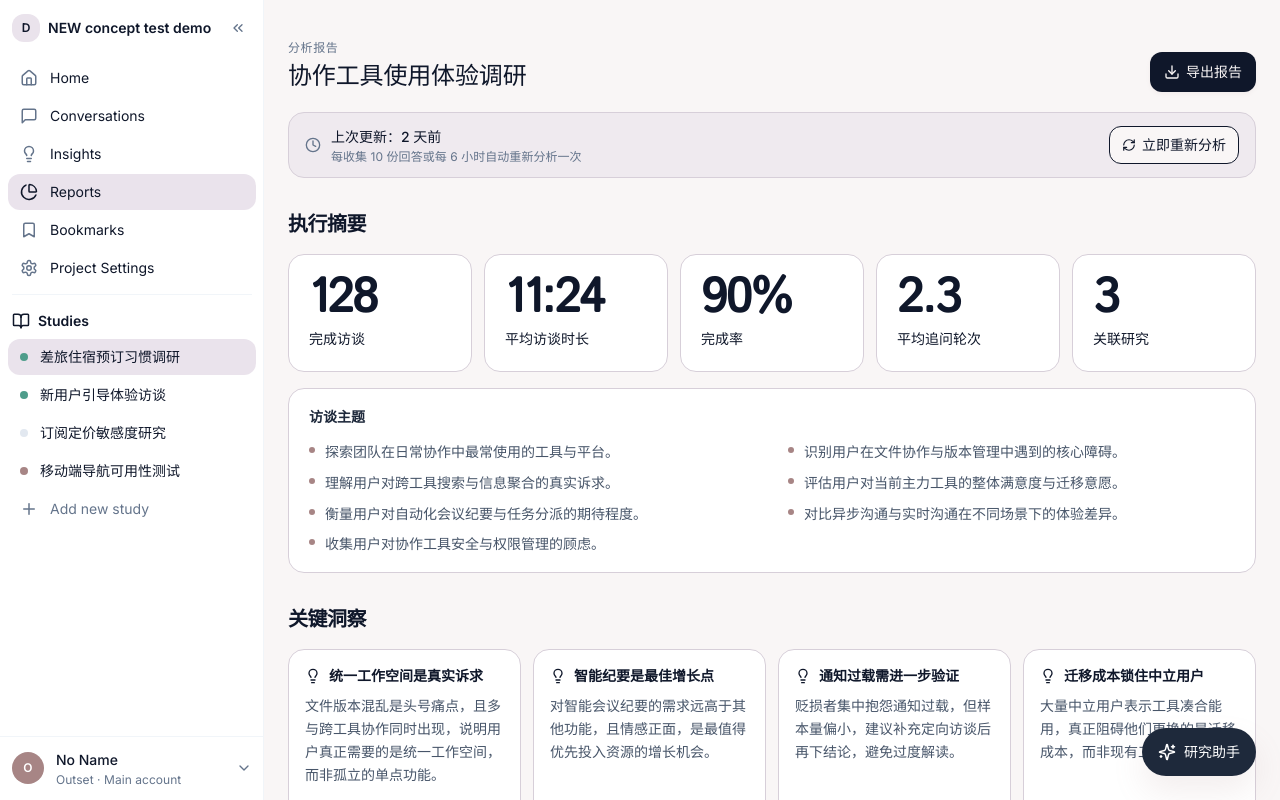
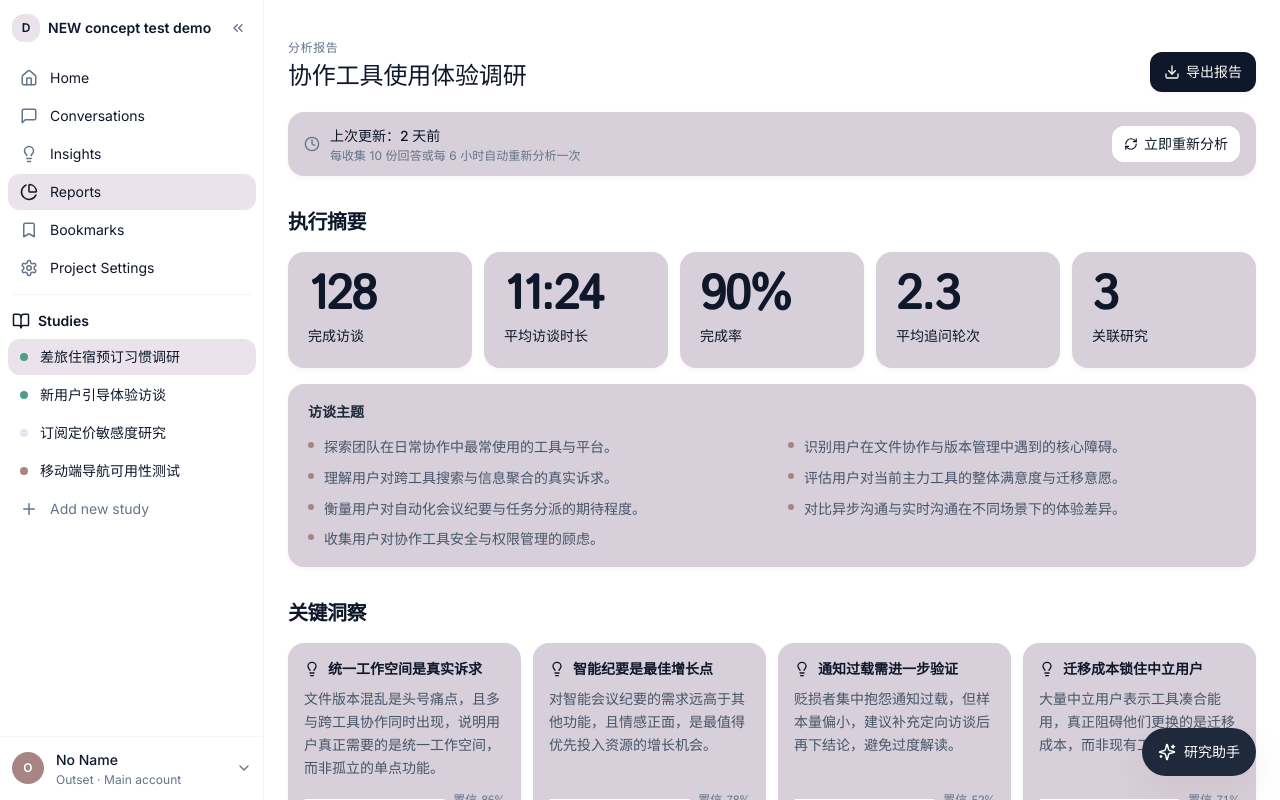
Before and after one commit to zhangsiyu0202-coder/Morris, a Next.js app in the folder apps/web/: page /report in a window 1280 px wide. Built offline with nearby package versions, Linux system fonts and the light colour scheme; a web font is replaced by a local one.

Commit message:
feat: update component styles to use bg-ink-0 and add shadows

```diff
--- a/apps/web/app/report/page.tsx
+++ b/apps/web/app/report/page.tsx
@@ -14,7 +14,7 @@ export default function ReportPage() {
   const report = MOCK_REPORT
 
   return (
-    <main className="min-h-dvh bg-mauve-50">
+    <main className="min-h-dvh bg-ink-0">
       <div className="mx-auto flex w-full max-w-6xl flex-col gap-8 px-4 py-8 sm:px-6 sm:py-10">
         <ReportHeader report={report} />
         <SummarySection report={report} />
--- a/apps/web/components/report/analysis-section.tsx
+++ b/apps/web/components/report/analysis-section.tsx
@@ -7,7 +7,7 @@ import { SENTIMENT_COLOR, SENTIMENT_LABEL } from "./shared"
 function SentimentDonut({ data }: { data: SentimentDatum[] }) {
   const total = data.reduce((s, d) => s + d.count, 0)
   return (
-    <div className="flex flex-col gap-4 rounded-lg border border-mauve-200 bg-ink-0 px-5 py-5">
+    <div className="flex flex-col gap-4 rounded-lg bg-mauve-200 px-5 py-5 shadow-[0_2px_4px_rgba(167,133,133,0.08)]">
       <h3 className="text-body-sm font-semibold text-ink-800">整体情感分布</h3>
       <div className="flex items-center gap-5">
         <ResponsiveContainer width={120} height={120}>
@@ -45,7 +45,7 @@ function SentimentDonut({ data }: { data: SentimentDatum[] }) {
 function ThemeBars({ themes }: { themes: Theme[] }) {
   const max = Math.max(...themes.map((t) => t.mentions))
   return (
-    <div className="flex flex-col gap-4 rounded-lg border border-mauve-200 bg-ink-0 px-5 py-5">
+    <div className="flex flex-col gap-4 rounded-lg bg-mauve-200 px-5 py-5 shadow-[0_2px_4px_rgba(167,133,133,0.08)]">
       <h3 className="text-body-sm font-semibold text-ink-800">高频主题</h3>
       <ul className="flex flex-col gap-2.5">
         {themes.map((t) => (
--- a/apps/web/components/report/findings-section.tsx
+++ b/apps/web/components/report/findings-section.tsx
@@ -16,7 +16,7 @@ import { CHART_RAMP, highlightKeywords } from "./shared"
 
 function ChartFrame({ caption, children }: { caption: string; children: React.ReactNode }) {
   return (
-    <div className="flex flex-col gap-3 rounded-lg border border-mauve-200 bg-mauve-50/50 p-4">
+    <div className="flex flex-col gap-3 rounded-lg bg-ink-0 p-4">
       <p className="text-caption leading-snug text-ink-500">{caption}</p>
       {children}
     </div>
@@ -80,7 +80,7 @@ function ThemeAccordion({ data }: { data: ChoiceDatum[] }) {
       {data.map((d) => {
         const isOpen = open === d.label
         return (
-          <li key={d.label} className="border-b border-mauve-200 last:border-b-0">
+          <li key={d.label} className="border-b border-mauve-300 last:border-b-0">
             <button
               type="button"
               onClick={() => setOpen(isOpen ? null : d.label)}
@@ -175,7 +175,7 @@ function NpsPanel({ stat }: { stat: Extract<QuestionStat, { kind: "nps" }> }) {
 function QuestionCard({ stat, index }: { stat: QuestionStat; index: number }) {
   const [expanded, setExpanded] = useState(index === 0)
   return (
-    <article className="overflow-hidden rounded-lg border border-mauve-200 bg-ink-0 shadow-sm">
+    <article className="overflow-hidden rounded-lg bg-mauve-200 shadow-[0_2px_4px_rgba(167,133,133,0.08)]">
       <button
         type="button"
         onClick={() => setExpanded(!expanded)}
@@ -195,7 +195,7 @@ function QuestionCard({ stat, index }: { stat: QuestionStat; index: number }) {
       </button>
 
       {expanded ? (
-        <div className="grid gap-5 border-t border-mauve-100 px-5 py-5 lg:grid-cols-2">
+        <div className="grid gap-5 px-5 py-5 shadow-[inset_0_1px_0_var(--color-mauve-300)] lg:grid-cols-2">
           <ChartFrame caption={`报告问题：${stat.reportQuestion}`}>
             {stat.kind === "choice" ? (
               <ChoiceChart data={stat.data} />
@@ -210,7 +210,7 @@ function QuestionCard({ stat, index }: { stat: QuestionStat; index: number }) {
             {stat.kind === "choice" ? (
               <ThemeAccordion data={stat.data} />
             ) : (
-              <div className="flex h-full flex-col justify-center gap-2 rounded-lg bg-mauve-50/50 p-4">
+              <div className="flex h-full flex-col justify-center gap-2 rounded-lg bg-ink-0 p-4">
                 <p className="text-body-sm leading-relaxed text-ink-600">{stat.summary}</p>
               </div>
             )}
--- a/apps/web/components/report/highlights-section.tsx
+++ b/apps/web/components/report/highlights-section.tsx
@@ -5,7 +5,7 @@ function ConfidenceBar({ value }: { value: number }) {
   const pct = Math.round(value * 100)
   return (
     <div className="flex items-center gap-2">
-      <div className="h-1 flex-1 overflow-hidden rounded-full bg-mauve-200">
+      <div className="h-1 flex-1 overflow-hidden rounded-full bg-ink-0">
         <div className="h-full rounded-full bg-ink-700" style={{ width: `${pct}%` }} />
       </div>
       <span className="font-data text-caption tabular-nums text-ink-400">{`置信 ${pct}%`}</span>
@@ -21,7 +21,7 @@ export function HighlightsSection({ insights }: { insights: Insight[] }) {
         {insights.map((insight) => (
           <article
             key={insight.id}
-            className="flex flex-col gap-2.5 rounded-lg border border-mauve-200 bg-ink-0 px-4 py-4"
+            className="flex flex-col gap-2.5 rounded-lg bg-mauve-200 px-4 py-4 shadow-[0_2px_4px_rgba(167,133,133,0.08)]"
           >
             <div className="flex items-start gap-2">
               <Lightbulb className="mt-0.5 size-4 shrink-0 text-mauve-500" aria-hidden="true" />
--- a/apps/web/components/report/report-header.tsx
+++ b/apps/web/components/report/report-header.tsx
@@ -18,7 +18,7 @@ export function ReportHeader({ report }: { report: SurveyReport }) {
         </button>
       </div>
 
-      <div className="flex flex-wrap items-center justify-between gap-3 rounded-lg border border-mauve-200 bg-mauve-100/60 px-4 py-3">
+      <div className="flex flex-wrap items-center justify-between gap-3 rounded-lg bg-mauve-200 px-4 py-3 shadow-[0_2px_4px_rgba(167,133,133,0.08)]">
         <div className="flex items-center gap-2.5">
           <Clock className="size-4 text-ink-400" aria-hidden="true" />
           <div className="flex flex-col leading-tight">
@@ -28,7 +28,7 @@ export function ReportHeader({ report }: { report: SurveyReport }) {
         </div>
         <button
           type="button"
-          className="inline-flex items-center gap-1.5 rounded-md border border-mauve-300 bg-mauve-50 px-3 py-1.5 text-body-sm font-medium text-ink-700 transition-colors hover:bg-mauve-100"
+          className="inline-flex items-center gap-1.5 rounded-md bg-ink-0 px-3 py-1.5 text-body-sm font-medium text-ink-700 shadow-[inset_0_0_0_1px_var(--color-mauve-300)] transition-colors hover:bg-mauve-50"
         >
           <RefreshCw className="size-3.5" aria-hidden="true" />
           立即重新分析
--- a/apps/web/components/report/summary-section.tsx
+++ b/apps/web/components/report/summary-section.tsx
@@ -2,7 +2,7 @@ import type { SurveyReport } from "@/lib/mock-report"
 
 function BigKpi({ value, label }: { value: string; label: string }) {
   return (
-    <div className="flex flex-col gap-1 rounded-lg border border-mauve-200 bg-ink-0 px-5 py-5">
+    <div className="flex flex-col gap-1 rounded-lg bg-mauve-200 px-5 py-5 shadow-[0_2px_4px_rgba(167,133,133,0.08)]">
       <span className="font-data text-4xl font-semibold leading-none tracking-tight text-ink-900 sm:text-5xl">
         {value}
       </span>
@@ -26,7 +26,7 @@ export function SummarySection({ report }: { report: SurveyReport }) {
         <BigKpi value={String(report.studyCount)} label="关联研究" />
       </div>
 
-      <div className="rounded-lg border border-mauve-200 bg-ink-0 px-5 py-4">
+      <div className="rounded-lg bg-mauve-200 px-5 py-4 shadow-[0_2px_4px_rgba(167,133,133,0.08)]">
         <h3 className="mb-3 text-body-sm font-semibold text-ink-800">访谈主题</h3>
         <ul className="grid gap-x-8 gap-y-2 md:grid-cols-2">
           {report.topics.map((topic, i) => (
```
